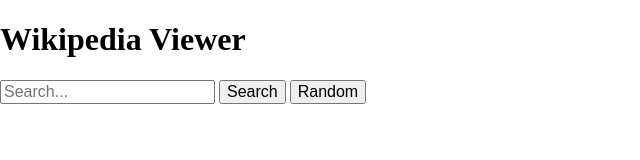
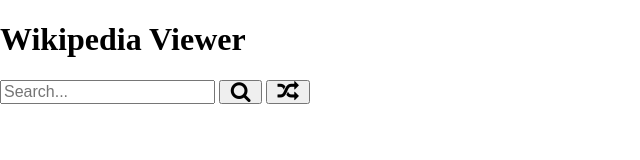
Before and after one commit to kevcomedia/wikipedia-viewer, a website built with webpack: page src/index.html in a window 1280 px wide. Shown: the whole page, without its empty margins (0-640 px from the left). Built offline with nearby package versions, Linux system fonts and the light colour scheme.

Commit message:
Use font awesome icons in the buttons

```diff
--- a/src/index.html
+++ b/src/index.html
@@ -14,8 +14,8 @@
     <h1>Wikipedia Viewer</h1>
     <form class="controls-form" id="search-form">
       <input type="text" id="search-term" placeholder="Search..." required>
-      <button>Search</button>
-      <button type="button" id="random">Random</button>
+      <button><span class="fa fa-search fa-fw fa-lg" aria-hidden="true"></span></button>
+      <button type="button" id="random"><span class="fa fa-random fa-fw fa-lg" aria-hidden="true"></span></button>
     </form>
   </section>
 
```
